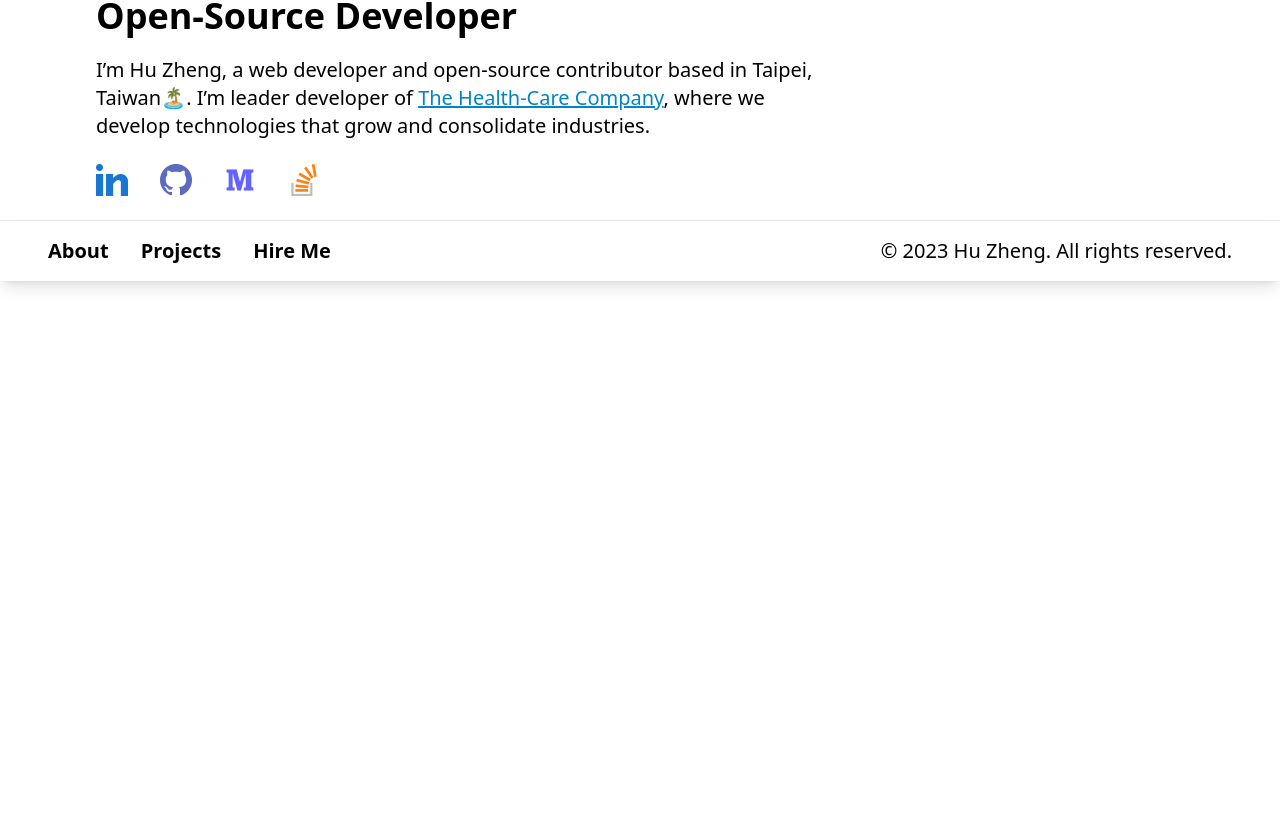
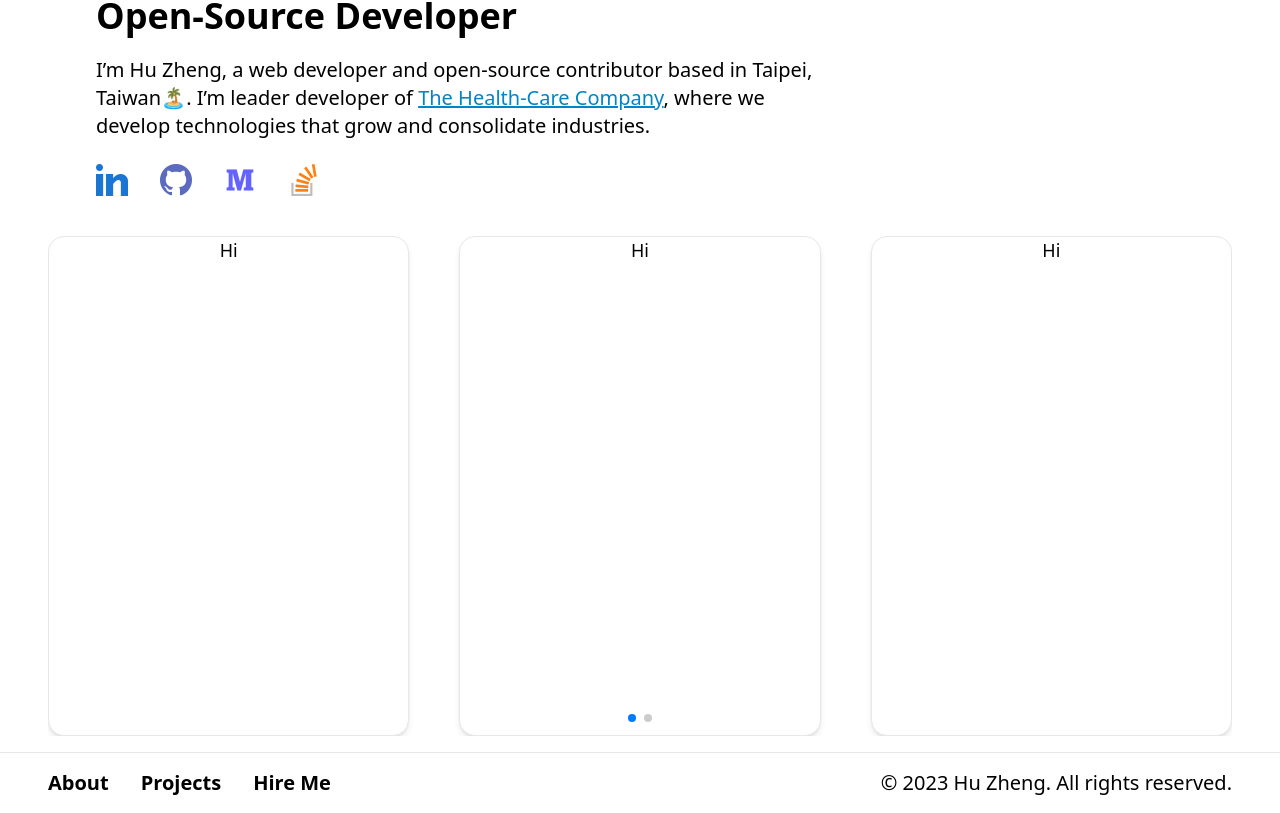
Before and after one commit to tzztson/arbitrage-bot, a React (Create React App) app: page / in a window 1280 px wide. Shown: the part 438-1251 px from the top of the page. Before the commit the page ends 800 px from the top, so only its background shows below. Built offline with nearby package versions, Linux system fonts and the light colour scheme.

Commit message:
feat: add swiper demo

```diff
--- /dev/null
+++ b/src/component/swiper-testimonial.jsx
@@ -0,0 +1,45 @@
+import { Swiper, SwiperSlide } from "swiper/react";
+import { FreeMode, Pagination, EffectFade } from "swiper";
+
+import "swiper/css";
+import "swiper/css/free-mode";
+import "swiper/css/pagination";
+
+
+const SwiperTestimonial = () => {
+    return (
+        <Swiper
+            slidesPerView={1}
+            spaceBetween={10}
+            pagination={{
+                clickable: true,
+            }}
+            breakpoints={{
+                640: {
+                    slidesPerView: 1,
+                    spaceBetween: 20,
+                },
+                1024: {
+                    slidesPerView: 2,
+                    spaceBetween: 40,
+                },
+                1280: {
+                    slidesPerView: 3,
+                    spaceBetween: 50,
+                },
+            }}
+            modules={[Pagination]}
+            className="mySwiper"
+            onSlideChange={() => console.log('slide change')}
+            onSwiper={(swiper) => console.log(swiper)}
+        >
+            <SwiperSlide><div className="border gap-4 bg-white shadow-md rounded-2xl h-[500px]">Hi</div></SwiperSlide>
+            <SwiperSlide><div className="border gap-4 bg-white shadow-md rounded-2xl h-[500px]">Hi</div></SwiperSlide>
+            <SwiperSlide><div className="border gap-4 bg-white shadow-md rounded-2xl h-[500px]">Hi</div></SwiperSlide>
+            <SwiperSlide><div className="border gap-4 bg-white shadow-md rounded-2xl h-[500px]">Hi</div></SwiperSlide>
+            ...
+        </Swiper>
+    );
+};
+
+export default SwiperTestimonial;
--- a/src/index.css
+++ b/src/index.css
@@ -31,3 +31,16 @@ body {
   margin: 0;
   padding: 0;
 }
+
+.swiper {
+  width: 100%;
+  height: 500px;
+}
+
+.swiper-slide {
+  text-align: center;
+  font-size: 18px;
+  display: flex;
+  justify-content: center;
+  align-items: center;
+}
--- a/src/pages/home.jsx
+++ b/src/pages/home.jsx
@@ -1,11 +1,14 @@
 import { useContext } from "react";
 
 import { DarkContext } from "../context/darkThemeContext";
+
+import SwiperTestimonial from "../component/swiper-testimonial";
 
 const Home = () => {
 
     const { darkMode } = useContext(DarkContext);
     return (
+        <div>
             <div className={`container-${darkMode} text-${darkMode} container mx-auto px-12 max-sm:px-6 py-4 flex  shadow-lg`}>
                 <div className="flex-[1_1_70%] px-12 flex flex-col gap-4">
                     <img src={require('../assets/img/hu-logo.png')} className="rounded-full w-64 h-64" alt="hu-zheng-logo" />
@@ -20,6 +23,10 @@ const Home = () => {
                 </div>
                 <div className="flex-[1_1_30%] px-12 flex flex-col gap-4"></div>
             </div>
+            <div className={`container-${darkMode} text-${darkMode} container mx-auto px-12 max-sm:px-6 py-4 flex  shadow-lg`}>
+                <SwiperTestimonial />
+            </div>
+        </div>
     )
 }
 
```
Lines whose indentation alone changed are shown as unchanged.
